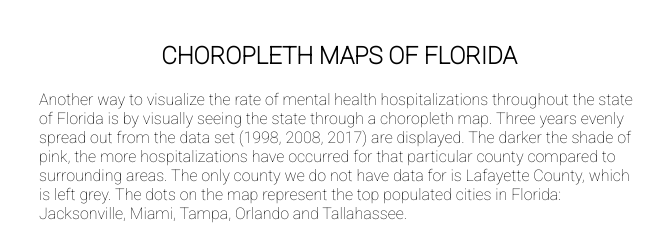
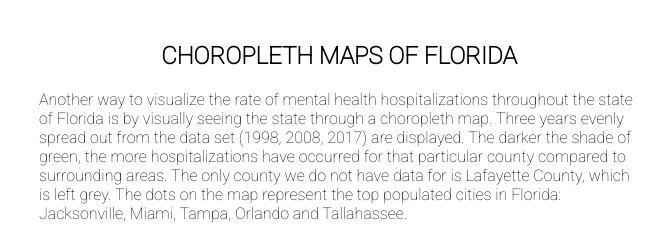
Before and after one commit to Mackmiller/Mental-Health-Data-Driven-Story, a plain HTML site: page index.html in a window 1280 px wide. Shown: the part 2653-2889 px from the top of the page, 301-966 px from the left. Drawn offline with Linux system fonts and the light colour scheme.

Commit message:
text update

```diff
--- a/index.html
+++ b/index.html
@@ -1925,7 +1925,7 @@ estimated population</a> of 13,724 residents, making it one of the lowest popula
 
 <h2>CHOROPLETH MAPS OF FLORIDA</h2>
 <p>
-  Another way to visualize the rate of mental health hospitalizations throughout the state of Florida is by visually seeing the state through a choropleth map. Three years evenly spread out from the data set (1998, 2008, 2017) are displayed. The darker the shade of pink, the more hospitalizations have occurred for that particular county compared to surrounding areas. The only county we do not have data for is Lafayette County, which is left grey. The dots on the map represent the top populated cities in Florida: Jacksonville, Miami, Tampa, Orlando and Tallahassee.
+  Another way to visualize the rate of mental health hospitalizations throughout the state of Florida is by visually seeing the state through a choropleth map. Three years evenly spread out from the data set (1998, 2008, 2017) are displayed. The darker the shade of green, the more hospitalizations have occurred for that particular county compared to surrounding areas. The only county we do not have data for is Lafayette County, which is left grey. The dots on the map represent the top populated cities in Florida: Jacksonville, Miami, Tampa, Orlando and Tallahassee.
 </p>
   <div class="grid-container">
     <div class="map">
```
